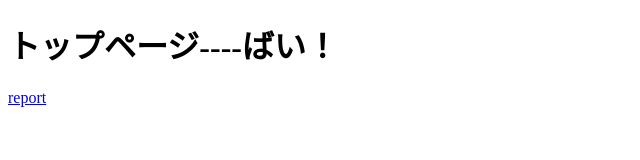
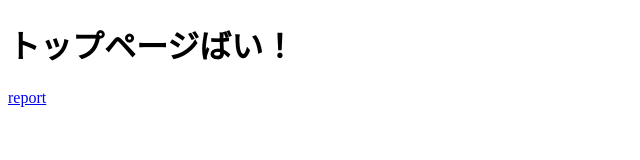
Before and after one commit to keitaman2/FrontEnd202401_01, a website: page index.html in a window 1280 px wide. Shown: the whole page, without its empty margins (0-640 px from the left). Drawn offline with Linux system fonts and the light colour scheme.

```diff
--- a/index.html
+++ b/index.html
@@ -8,7 +8,7 @@
 </head>
 
 <body>
-    <h1 id="top_message">トップページ----ばい！</h1>
+    <h1 id="top_message">トップページばい！</h1>
     <a href="./e2e/cypress/support/index.js">report</a>
 </body>
 
```
